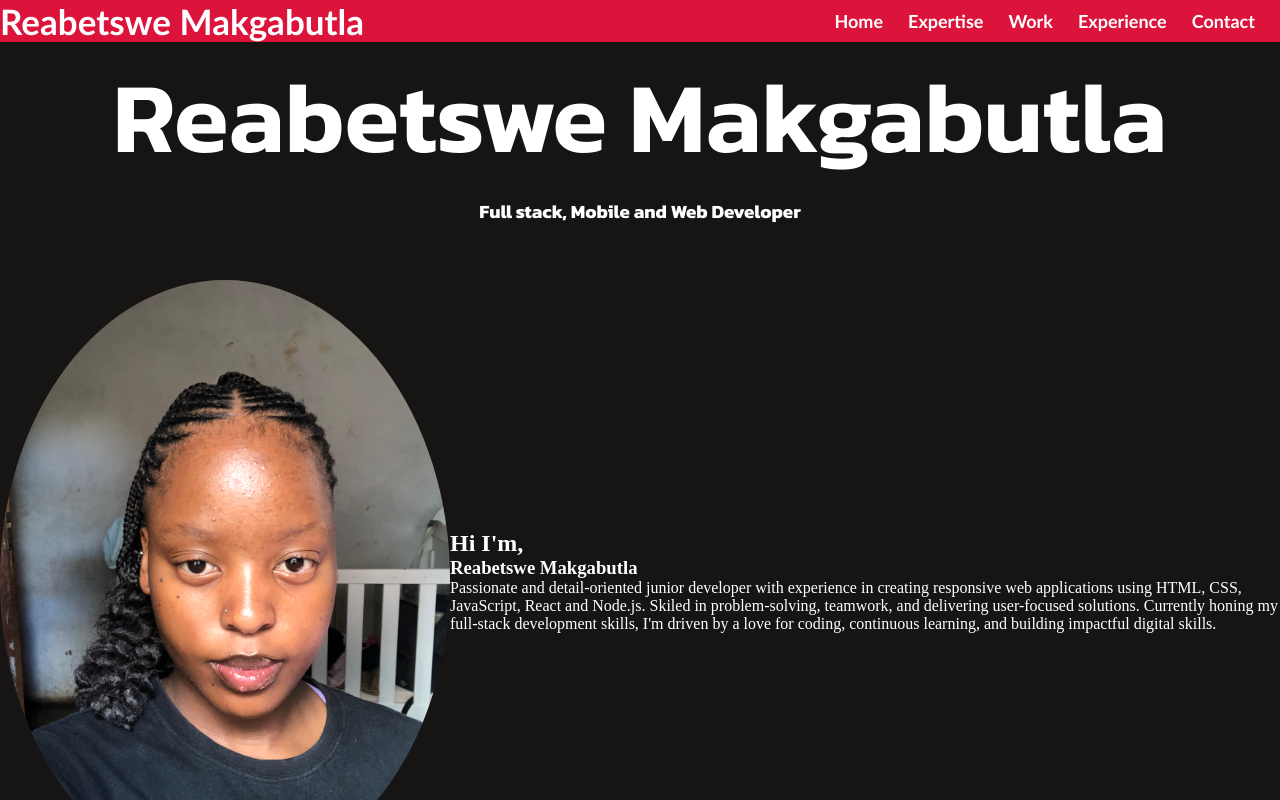
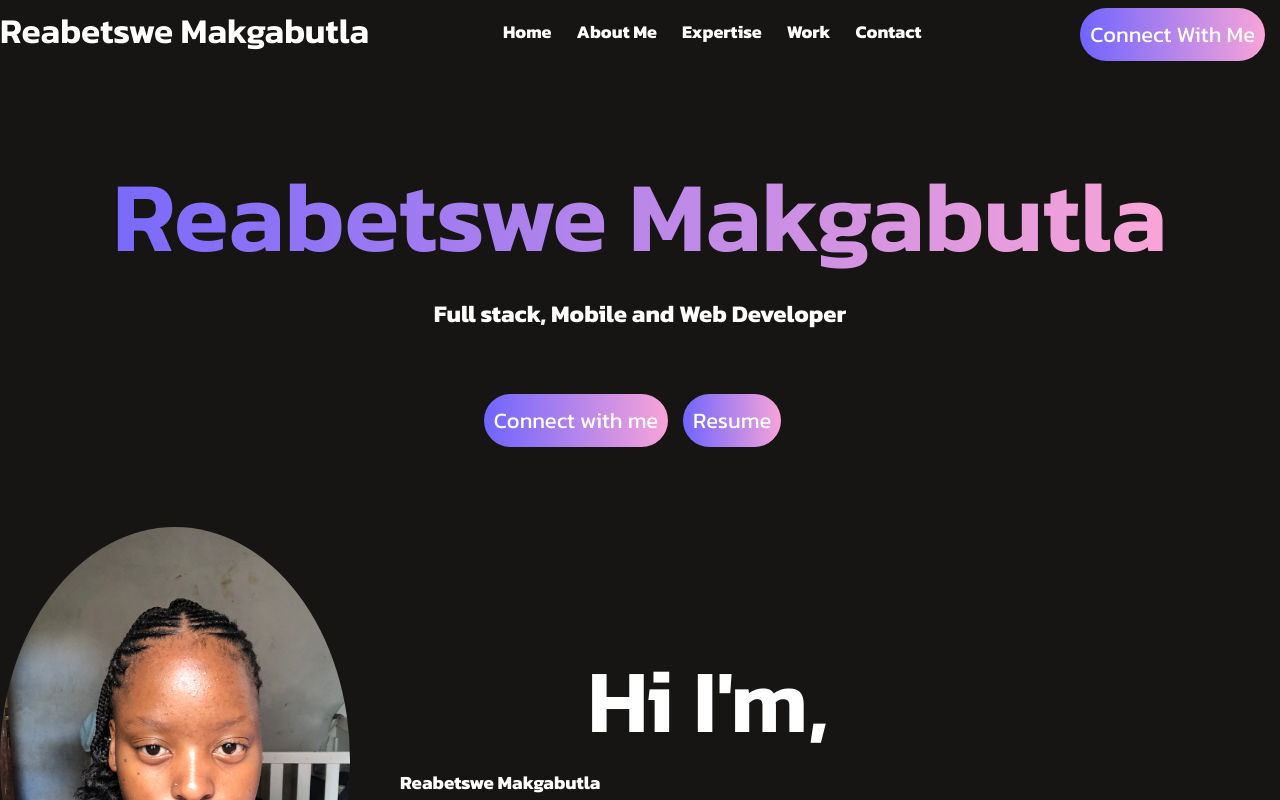
Before and after one commit to ReaDaCoder/professional-portfolio-website, a React (Vite) app: page / in a window 1280 px wide. Shown: the top 800 px of the page. Built offline with nearby package versions, Linux system fonts and the light colour scheme.

Commit message:
updated css for homepage

```diff
--- a/index.html
+++ b/index.html
@@ -1,14 +1,23 @@
-<!doctype html>
+<!DOCTYPE html>
 <html lang="en">
   <head>
     <meta charset="UTF-8" />
     <link rel="icon" type="image/svg+xml" href="/vite.svg" />
     <meta name="viewport" content="width=device-width, initial-scale=1.0" />
     <style>
-      @import url('https://fonts.googleapis.com/css2?family=Kanit:ital,wght@0,100;0,200;0,300;0,400;0,500;0,600;0,700;0,800;0,900;1,100;1,200;1,300;1,400;1,500;1,600;1,700;1,800;1,900&family=Roboto:ital,wght@0,100;0,300;0,400;0,500;0,700;0,900;1,100;1,300;1,400;1,500;1,700;1,900&display=swap');
-      </style>
-      <script src="https://kit.fontawesome.com/a5feb6719f.js" crossorigin="anonymous"></script>
+      @import url("https://fonts.googleapis.com/css2?family=Kanit:ital,wght@0,100;0,200;0,300;0,400;0,500;0,600;0,700;0,800;0,900;1,100;1,200;1,300;1,400;1,500;1,600;1,700;1,800;1,900&family=Roboto:ital,wght@0,100;0,300;0,400;0,500;0,700;0,900;1,100;1,300;1,400;1,500;1,700;1,900&display=swap");
+    </style>
+    <script
+      src="https://kit.fontawesome.com/a5feb6719f.js"
+      crossorigin="anonymous"
+    ></script>
     <title>Reabetswe Makgabutla</title>
+    <link rel="preconnect" href="https://fonts.googleapis.com" />
+    <link rel="preconnect" href="https://fonts.gstatic.com" crossorigin />
+    <link
+      href="https://fonts.googleapis.com/css2?family=Bebas+Neue&family=Kanit:ital,wght@0,100;0,200;0,300;0,400;0,500;0,600;0,700;0,800;0,900;1,100;1,200;1,300;1,400;1,500;1,600;1,700;1,800;1,900&family=Outfit:wght@100..900&family=Roboto:ital,wght@0,100;0,300;0,400;0,500;0,700;0,900;1,100;1,300;1,400;1,500;1,700;1,900&display=swap"
+      rel="stylesheet"
+    />
   </head>
   <body>
     <div id="root"></div>
--- a/public/Components/About.jsx
+++ b/public/Components/About.jsx
@@ -4,11 +4,11 @@ export default function About(){
     return(
         <>
         <div className="about-box">
-            <div className="about-one"><img src="/public/Components/my-pictture.jpg" alt="React Image" width="450" /></div>
+            <div className="about-one"><img src="/public/Components/my-pictture.jpg" alt="React Image" width="350" /></div>
             <div className="about-two">
                 <p>
-                    <h2>Hi I'm,</h2>
-                    <h3>Reabetswe Makgabutla</h3>
+                    <h2 className="hero-intro">Hi I'm,</h2>
+                    <h3 className="hero-name">Reabetswe Makgabutla</h3>
                     Passionate and detail-oriented junior developer with experience in creating responsive web applications using HTML, CSS, JavaScript, React and Node.js.
                     Skiled in problem-solving, teamwork, and delivering user-focused solutions.
                     Currently honing my full-stack development skills, I'm  driven by a love for coding, continuous learning, and building impactful digital skills.
--- a/public/Components/HomePage.jsx
+++ b/public/Components/HomePage.jsx
@@ -5,7 +5,11 @@ export default function HomePage(){
     return(
         <>
         <h1 className='main-heading'>Reabetswe Makgabutla</h1>
-        <h3 className="id">Full stack, Mobile and Web Developer</h3>
+        <h2 className="id">Full stack, Mobile and Web Developer</h2>
+        <div className="hero-action">
+            <div className="hero-connect">Connect with me</div>
+            < div className="hero-cv">Resume</div>
+        </div>
         </>
     )
 }
--- a/src/App.css
+++ b/src/App.css
@@ -1,4 +1,4 @@
-*{
+* {
   text-decoration: none;
   /* background-color: #132E35; */
   margin: 0;
@@ -8,55 +8,95 @@
   /*background-image: linear-gradient(315deg, #9c6DB0 0%, #233A4E 74%); */
 }
 
-body{
-  height:100vh;
+body {
+  height: 100vh;
   background: #161513;
-  color:white;
+  color: white;
+  font-family: "Kanit", serif
 }
 
-.navbar{
-  background: crimson; font-family: 'Gill Sans', 'Gill Sans MT', Calibri, 'Trebuchet MS', sans-serif;
-}
-.navdiv{
+/* .navbar {
+  background: crimson;
+  font-family: "Gill Sans", "Gill Sans MT", Calibri, "Trebuchet MS", sans-serif;
+} */
+.navdiv {
   display: flex;
   align-items: center;
   justify-content: space-between;
 }
-.logo a{
+.logo a {
   font-size: 35px;
   font-weight: 600;
   color: white;
 }
 
-li{
+.nav-menu {
+  /* gap: 60px; */
+  font-size: 20px;
+}
+
+li {
   list-style: none;
   display: inline-block;
 }
-li a{
+li a {
   color: white;
   font-size: 18px;
   font-weight: bold;
   margin-right: 25px;
 }
 
-.main-heading{
+.nav-connect, .hero-connect, .hero-cv{
+  padding: 10px 10px;
+  margin-top: 8px;
+  margin-right: 15px;
+  border-radius: 50px;
+  background: linear-gradient(267deg, #F8A4D8 0.36%, #6c63FF 102.06%);
+  font-size: 22px;
+  cursor: pointer;
+  transition: 0.5s;
+}
+
+.nav-connect:hover{
+  transform: scale(1.05);
+}
+
+.main-heading {
   font-size: 100px;
   text-align: center;
-  color: white;
+  /* color: white; */
+  background: linear-gradient(270deg,#F8A4D8 10%, #6c63FF 100%);
+  background-clip: text;
+  -webkit-background-clip: text;
+  -webkit-text-fill-color:transparent;
   margin-bottom: 5px;
+  margin-top: 80px;
   font-family: "Kanit", serif;
   font-weight: 550;
   font-style: normal;
 }
 
-.id{
+.hero-action{
+  display: flex;
+  justify-content: center;
+}
+
+.id {
   text-align: center;
   color: white;
   margin-bottom: 55px;
   font-family: "Kanit", serif;
 }
-img{
+
+img {
   border-radius: 60%;
+}
+
+.hero-intro{
+  text-align: center;
+  width: 70%;
+  font-size: 90px;
+  font-weight: 600;
 }
 .wrapper {
   display: flex;
@@ -65,13 +105,23 @@ img{
 }
 .about-box {
   display: flex;
-  justify-content: space-between;
+  justify-content: space-evenly;
   align-items: center;
+  margin-top: 80px;
 }
-.one .two{
-  border: #131A24;
+
+.about-one{
+margin-right: 25px;
 }
-.expertise-heading{
+
+.about-two{
+margin-left: 25px;
+}
+
+.one .two {
+  border: #131a24;
+}
+.expertise-heading {
   text-align: center;
   font-family: "Kanit", serif;
   font-weight: 600;
--- a/src/App.jsx
+++ b/src/App.jsx
@@ -18,13 +18,15 @@ function App() {
           Reabetswe Makgabutla
           </a>
         </div>
-        <ul>
+        <ul className="nav-menu">
           <li><a href="#">Home</a></li>
+          <li><a href="#">About Me</a></li>
           <li><a href="#">Expertise</a></li>
           <li><a href="#">Work</a></li>
-          <li><a href="#">Experience</a></li>
+          {/* <li><a href="#">Experience</a></li> */}
           <li><a href="#">Contact</a></li>
         </ul>
+        <div className="nav-connect">Connect With Me</div>
       </div>
      </nav>
     </div>
```
Lines whose indentation alone changed are shown as unchanged.
